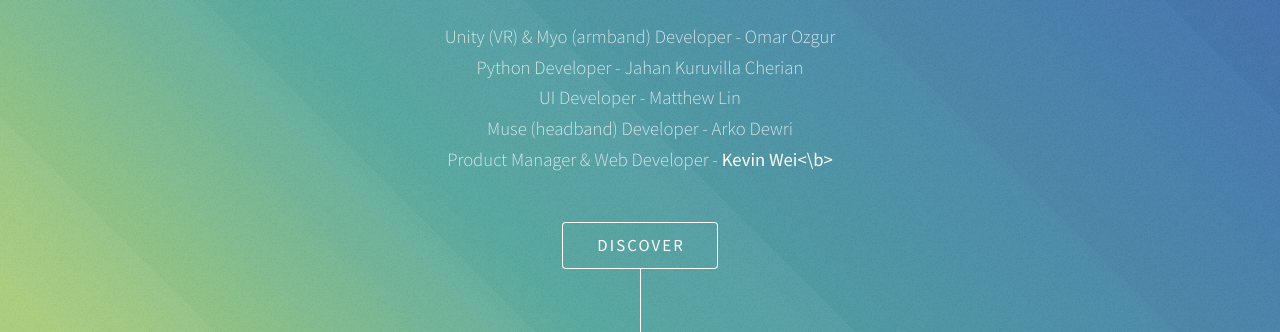
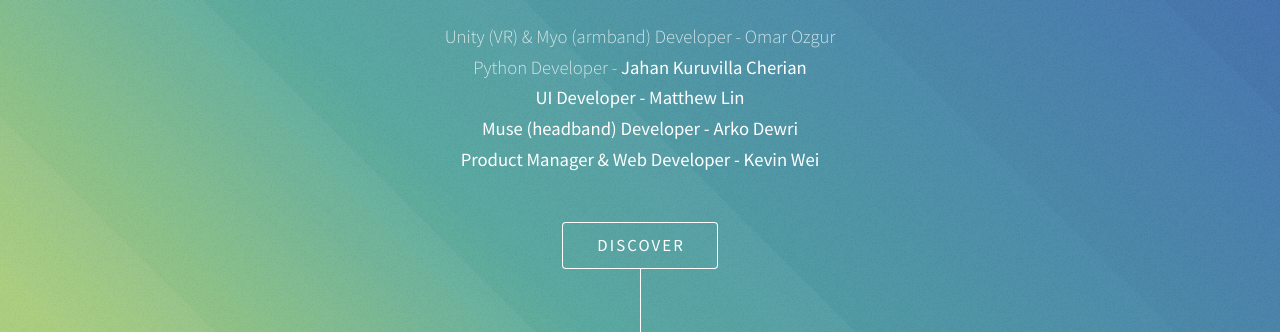
Before and after one commit to kevwei/BrainSpaceVRWeb, a plain HTML site: page index.html in a window 1280 px wide. Shown: the part 468-800 px from the top of the page. Drawn offline with Linux system fonts and the light colour scheme.

Commit message:
Update index.html

```diff
--- a/index.html
+++ b/index.html
@@ -31,10 +31,10 @@
 					<h3>The Team</h3>
 					<p>
 						Unity (VR) & Myo (armband) Developer - Omar Ozgur<br>
-						Python Developer - Jahan Kuruvilla Cherian<br>
-						UI Developer - Matthew Lin<br>
-						Muse (headband) Developer - Arko Dewri<br>
-						Product Manager & Web Developer - <b>Kevin Wei<\b>
+						Python Developer - <b>Jahan Kuruvilla Cherian<br>
+						UI Developer - <b>Matthew Lin<br>
+						Muse (headband) Developer - <b>Arko Dewri<br>
+						Product Manager & Web Developer - <b>Kevin Wei
 					</p>
 
 					<ul class="actions">
```
